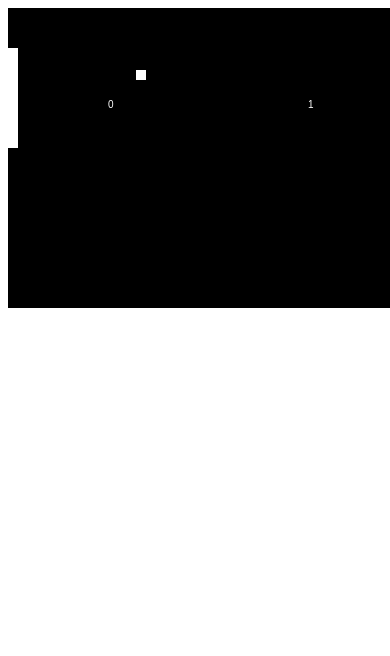
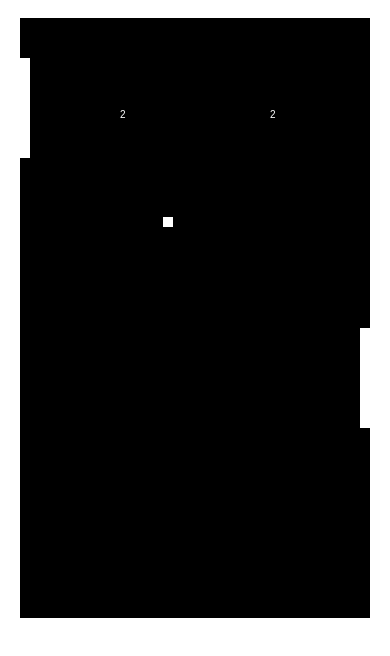
Before and after one commit to karuan/pong, a plain HTML site: page index.html in a window 390 px wide. Drawn offline with Linux system fonts and the light colour scheme.

Commit message:
made the game canvas responsive to window dim.

```diff
--- a/index.html
+++ b/index.html
@@ -3,9 +3,18 @@
    <title>
       Pong Game
    </title>
+
+   <style>
+   #canvasContainer{
+      padding: 10px;
+      text-align: center;
+   }
+   </style>
 </head>
 <body>
-<canvas id= "myCanvas" width="400" height="300"> </canvas>
+<div id="canvasContainer">
+<canvas id= "myCanvas"> </canvas>
+</div>
 <script>
    var canvas = null;
    var cxt = null;
@@ -21,6 +30,8 @@
    function init(){
    console.log("Welcome to Pong!!!");
       canvas = document.getElementById("myCanvas");
+      canvas.width=Math.min(800,window.innerWidth-40);
+      canvas.height=Math.min(600,window.innerHeight-40);
       cxt = canvas.getContext("2d");
      window.setInterval(update, 1000/30);
        canvas.addEventListener('mousemove', function(e){
@@ -35,7 +46,8 @@
    window.onload = init;
 
    function reset(){
-      bx=canvas.width/2;
+
+     bx=canvas.width/2;
       by=canvas.width/2;
       xv=-xv;
       yv=6;
@@ -44,7 +56,21 @@
     }
 
    function update(){
-      //updating positions - movement
+     var newWidth=Math.min(800,window.innerWidth-40);
+      var newHeight=Math.min(600,window.innerHeight-40);
+      var widthRatio=newWidth/canvas.width;
+      var heightRatio=newHeight/canvas.height;
+      canvas.width=newWidth;
+      canvas.height=newHeight;
+      bx=bx*widthRatio;
+      by=by*heightRatio;
+      p2y=p2y*heightRatio;
+      p1y=p1y*heightRatio;
+
+
+
+
+     //updating positions - movement
       bx=bx+xv;
       by=by+yv;
       if ((by<0 && yv<0) || (by>canvas.height && yv>0)){ //bouncing off the bottom or top
```
